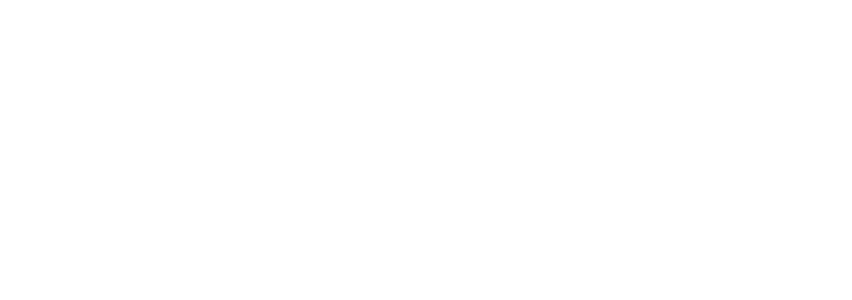
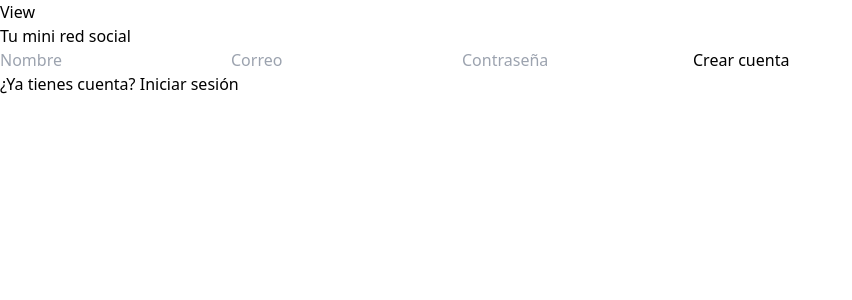
Before and after one commit to AlejaR522/View, a React (Vite) app: page /register in a window 1280 px wide. Shown: the top 300 px of the page, without its empty margins (0-852 px from the left). Built offline with nearby package versions, Linux system fonts and the light colour scheme.

Commit message:
Se arreglo el register.jsx

```diff
--- a/src/pages/Register.jsx
+++ b/src/pages/Register.jsx
@@ -36,4 +36,18 @@
             }
         ]);
         };
+        return (
+        <AuthLayout>
+            <AuthForm
+                isRegister
+                nombre={nombre}
+                setNombre={setNombre}
+                correo={correo}
+                setCorreo={setCorreo}
+                password={password}
+                setPassword={setPassword}
+                onSubmit={handleRegister}
+            />
+        </AuthLayout>
+    );
     };
```
